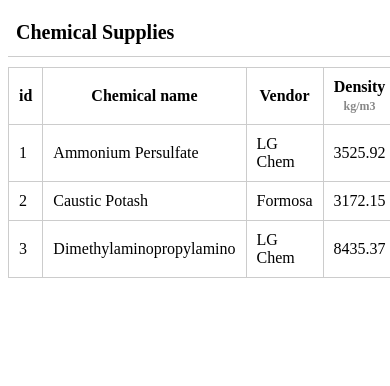
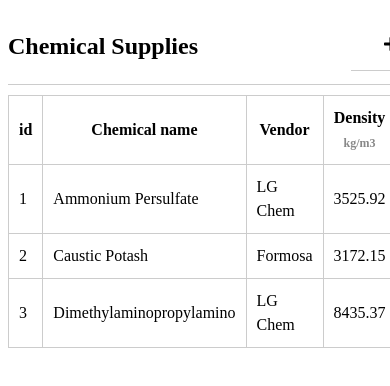
Before and after one commit to mak-ops/chem_inventory_sys, a plain HTML site: page index.html in a window 390 px wide. Shown: the top 386 px of the page. Drawn offline with Linux system fonts and the light colour scheme.

Commit message:
fix:minor_issue

```diff
--- a/style.css
+++ b/style.css
@@ -1,20 +1,40 @@
 @media (max-width: 767px) {
   html {
     display: flex;
+    font-size: 16px;
+    line-height: 1.5;
   }
 
   .header h2 {
-    margin: 0.5rem;
-    font-size: 20px;
+    font-size: 24px;
   }
 
   .toolbar {
-    padding: 5px;
+    display: flex;
     justify-content: center;
+    border-bottom: 1px solid #ccc;
   }
 
   .toolbar button {
     margin: 5px;
+    font-size: 16px;
+    min-width: 50px;
+  }
+
+  table {
+    margin-top: 20px;
+  }
+
+  table th,
+  table td {
+    margin: 5px;
+    padding: 10px;
+    font-size: 16px;
+  }
+
+  table th span {
+    font-size: 12px;
+    color: #888;
   }
 }
 
@@ -39,6 +59,9 @@
   background: none;
   border: none;
   cursor: pointer;
+  min-width: 50px;
+  font-size: 16px;
+
 }
 
 .toolbar button i {
```
